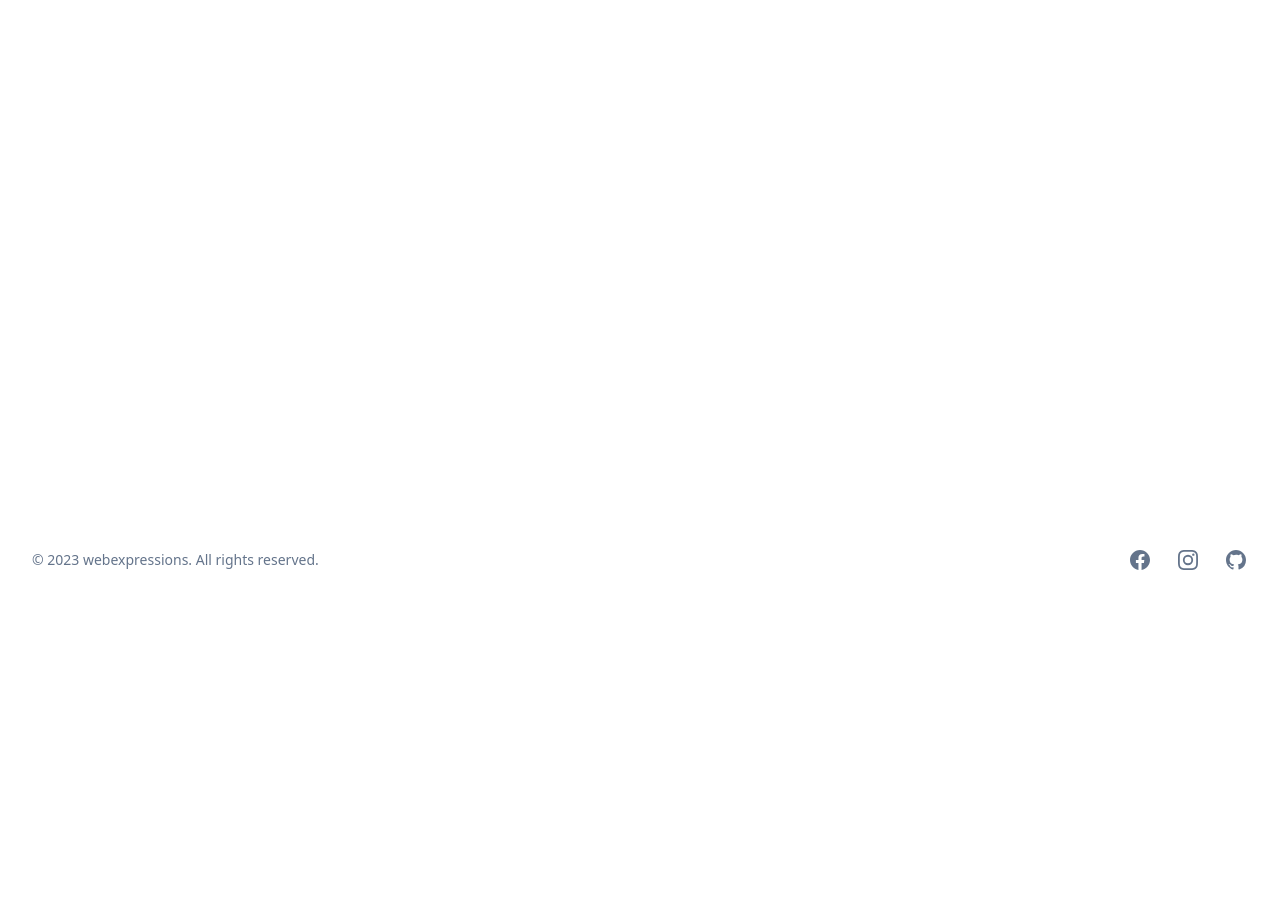
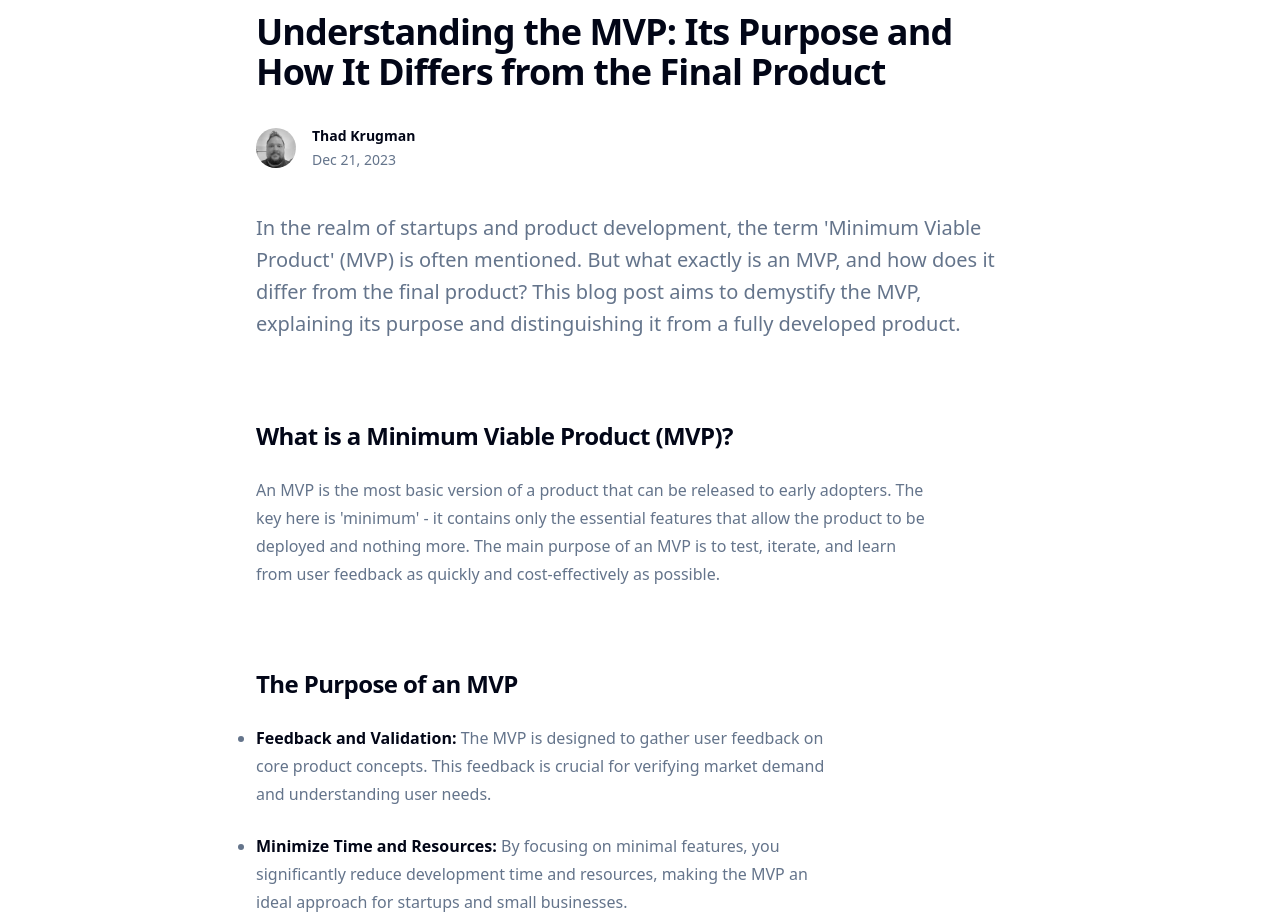
Before and after one commit to MadThad762/webexpressions_sveltekit, a SvelteKit app: page /blog/posts/understanding-the-mvp-its-purpose-and-how-it-differs-from-the-final-product in a window 1280 px wide. Before the commit this address had no page. Shown: the part 180-1097 px from the top of the page. Before the commit the page ends 800 px from the top, so only its background shows below. Built offline with nearby package versions, Linux system fonts and the light colour scheme.

Commit message:
added second blog post

```diff
--- a/src/routes/blog/+page.svelte
+++ b/src/routes/blog/+page.svelte
@@ -2,6 +2,14 @@
 	import PostPreview from '$lib/components/pages/blog/PostPreview.svelte';
 
 	const previewPosts = [
+		{
+			title: 'Understanding the MVP: Its Purpose and How It Differs from the Final Product',
+			preview:
+				"In the realm of startups and product development, the term 'Minimum Viable Product' (MVP) is often mentioned. But what exactly is an MVP, and how does it differ from the final product? This blog post aims to demystify the MVP, explaining its purpose and distinguishing it from a fully developed product.",
+			tags: ['Business Strategy'],
+			url: 'understanding-the-mvp-its-purpose-and-how-it-differs-from-the-final-product',
+			date: 'Dec 21, 2023'
+		},
 		{
 			title: 'Svelte vs React: Which One Should You Choose?',
 			preview:
--- /dev/null
+++ b/src/routes/blog/posts/understanding-the-mvp-its-purpose-and-how-it-differs-from-the-final-product/+page.svelte
@@ -0,0 +1,121 @@
+<script>
+	import BlogPostWrapper from '$lib/components/elements/BlogPostWrapper.svelte';
+</script>
+
+<svelte:head>
+	<title>Mastering the MVP: Purpose & Evolution in Product Development</title>
+	<meta
+		name="description"
+		content="Explore the crucial role of the Minimum Viable Product (MVP) in startup and product development. Understand how an MVP differs from the final product, its purpose, and how it leads to successful, user-centric final products. Read real-world case studies and gain insights into strategic product planning."
+	/>
+	<meta
+		name="keywords"
+		content="MVP, Minimum Viable Product, product development, startup strategy, MVP vs final product, MVP case studies, user feedback, iterative development, lean startup, early adopters, product testing, market validation, startup success stories"
+	/>
+</svelte:head>
+
+<BlogPostWrapper
+	title={'Understanding the MVP: Its Purpose and How It Differs from the Final Product'}
+	date={'Dec 21, 2023'}
+>
+	<p class="mt-10 text-xl leading-8">
+		In the realm of startups and product development, the term 'Minimum Viable Product' (MVP) is
+		often mentioned. But what exactly is an MVP, and how does it differ from the final product? This
+		blog post aims to demystify the MVP, explaining its purpose and distinguishing it from a fully
+		developed product.
+	</p>
+	<div class="max-w-2xl">
+		<h2 class="mt-20 text-2xl font-bold tracking-tight text-heading">
+			What is a Minimum Viable Product (MVP)?
+		</h2>
+		<p class="mt-6">
+			An MVP is the most basic version of a product that can be released to early adopters. The key
+			here is 'minimum' - it contains only the essential features that allow the product to be
+			deployed and nothing more. The main purpose of an MVP is to test, iterate, and learn from user
+			feedback as quickly and cost-effectively as possible.
+		</p>
+		<h2 class="mt-20 text-2xl font-bold tracking-tight text-heading">The Purpose of an MVP</h2>
+		<ul role="list" class="mt-6 max-w-xl space-y-6 text-body list-disc">
+			<li>
+				<span
+					><strong class="font-semibold text-heading">Feedback and Validation:</strong>
+					The MVP is designed to gather user feedback on core product concepts. This feedback is crucial
+					for verifying market demand and understanding user needs.
+				</span>
+			</li>
+			<li>
+				<span
+					><strong class="font-semibold text-heading">Minimize Time and Resources:</strong>
+					By focusing on minimal features, you significantly reduce development time and resources, making
+					the MVP an ideal approach for startups and small businesses.
+				</span>
+			</li>
+			<li>
+				<span
+					><strong class="font-semibold text-heading">Iterative Development:</strong>
+					The MVP starts a cycle of iterations – develop, deploy, receive feedback, and improve. This
+					process is key to evolving the product based on actual user data.
+				</span>
+			</li>
+		</ul>
+		<h2 class="mt-20 text-2xl font-bold tracking-tight text-heading">
+			How Does an MVP Differ from the Final Product?
+		</h2>
+		<ul role="list" class="mt-6 max-w-xl space-y-6 text-body list-disc">
+			<li>
+				<span
+					><strong class="font-semibold text-heading">Feature Set:</strong>
+					The MVP contains only the bare essentials, while the final product is more feature-rich and
+					polished.
+				</span>
+			</li>
+			<li>
+				<span
+					><strong class="font-semibold text-heading">Design and User Experience:</strong>
+					MVPs often have a basic design and user interface, prioritizing functionality over aesthetics.
+					The final product, however, will typically have a more refined and user-friendly design.
+				</span>
+			</li>
+			<li>
+				<span
+					><strong class="font-semibold text-heading">Scope of Testing:</strong>
+					MVP testing focuses on validating the product idea, whereas final product testing is more comprehensive,
+					covering all aspects of the product.
+				</span>
+			</li>
+			<li>
+				<span
+					><strong class="font-semibold text-heading">Target Audience:</strong>
+					The MVP is often targeted at a small group of early adopters, whereas the final product is
+					aimed at a broader market segment.
+				</span>
+			</li>
+		</ul>
+		<h2 class="mt-20 text-2xl font-bold tracking-tight text-heading">
+			Case Studies: Successful MVPs
+		</h2>
+		<ul role="list" class="mt-6 max-w-xl space-y-6 text-body list-disc">
+			<li>
+				<span
+					><strong class="font-semibold text-heading">Facebook:</strong>
+					Started as a simple social networking site for Harvard students, it was a far cry from the
+					global platform it is today.
+				</span>
+			</li>
+			<li>
+				<span
+					><strong class="font-semibold text-heading">Airbnb:</strong>
+					Began as a basic website offering short-term living quarters and breakfast, significantly simpler
+					than the global online marketplace it has become.
+				</span>
+			</li>
+		</ul>
+		<h2 class="mt-20 text-2xl font-bold tracking-tight text-heading">Conclusion</h2>
+		<p class="mt-6">
+			The MVP plays a crucial role in the product development journey. It's a starting point that
+			allows entrepreneurs to learn, iterate, and evolve their product based on real-world feedback.
+			Understanding the difference between an MVP and a final product helps in setting realistic
+			expectations and strategically planning the product's roadmap.
+		</p>
+	</div>
+</BlogPostWrapper>
```
